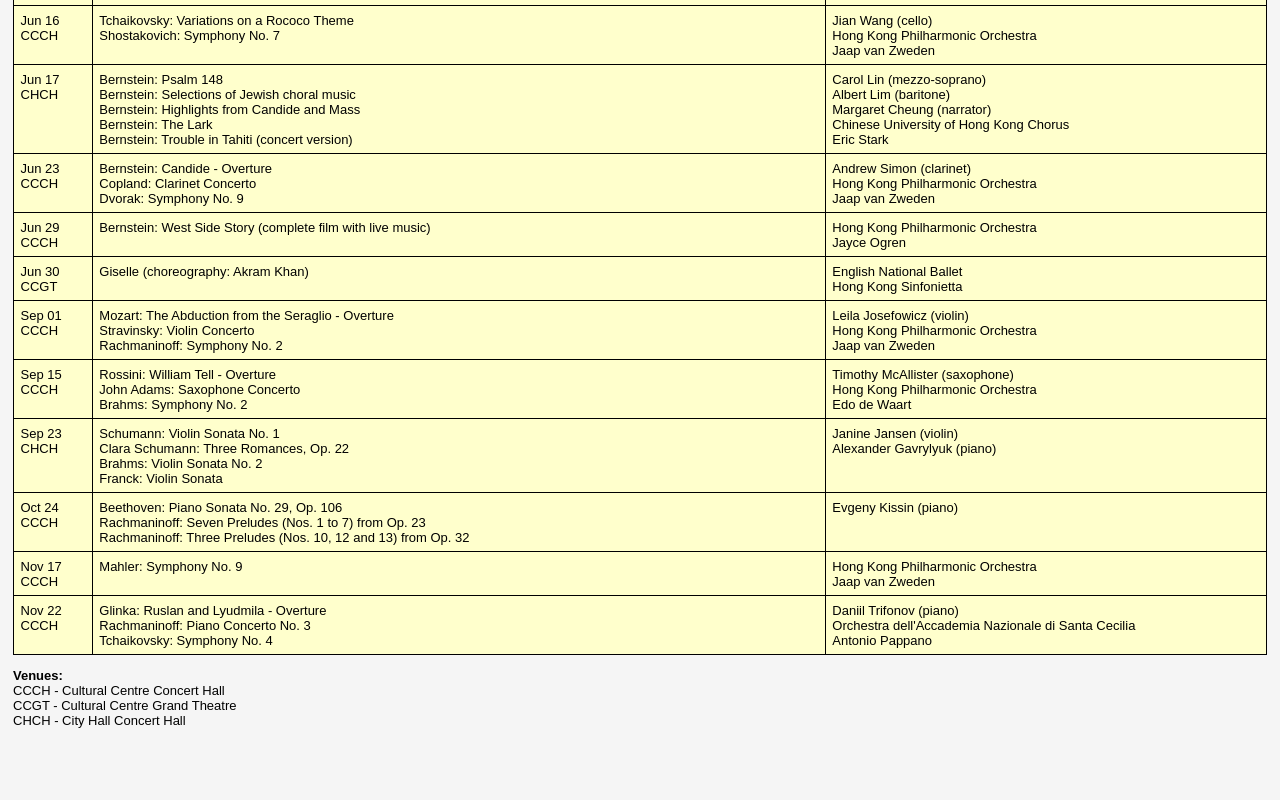
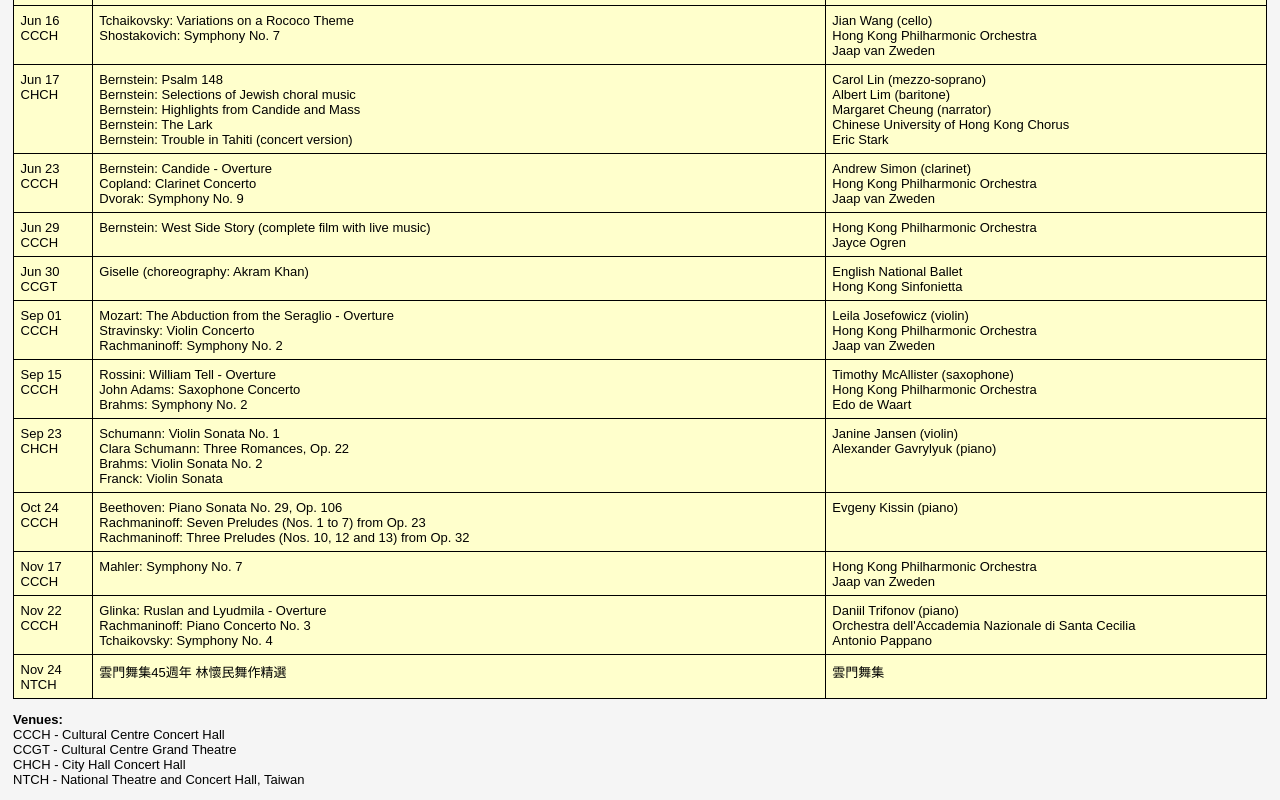
Before and after one commit to jkmcl/jkmcl.github.io, a plain HTML site: page concerts/concerts2018.html in a window 1280 px wide. Shown: the part 1240-2040 px from the top of the page. Before the commit the page ends 1981 px from the top, so only its background shows below. Drawn offline with Linux system fonts and the light colour scheme.

Commit message:
Updated HKPO Mahler concerts and added Cloud Gate Dance Theatre performance

```diff
--- a/concerts/concerts2018.html
+++ b/concerts/concerts2018.html
@@ -354,7 +354,7 @@
 	<tr>
 		<td>Nov 17<br>CCCH</td>
 		<td>
-			Mahler: Symphony No. 9
+			Mahler: Symphony No. 7
 		</td>
 		<td>
 			Hong Kong Philharmonic Orchestra<br>
@@ -376,12 +376,23 @@
 		</td>
 	</tr>
 
+	<tr>
+		<td>Nov 24<br>NTCH</td>
+		<td>
+			雲門舞集45週年 林懷民舞作精選
+		</td>
+		<td>
+			雲門舞集
+		</td>
+	</tr>
+
 </table>
 
 <p class="legend"><b>Venues:</b><br>
 CCCH - Cultural Centre Concert Hall<br>
 CCGT - Cultural Centre Grand Theatre<br>
-CHCH - City Hall Concert Hall
+CHCH - City Hall Concert Hall<br>
+NTCH - National Theatre and Concert Hall, Taiwan
 
 </div>
 
```
Also changed, not shown: concerts/concerts2019.html (+1 -1 lines).
